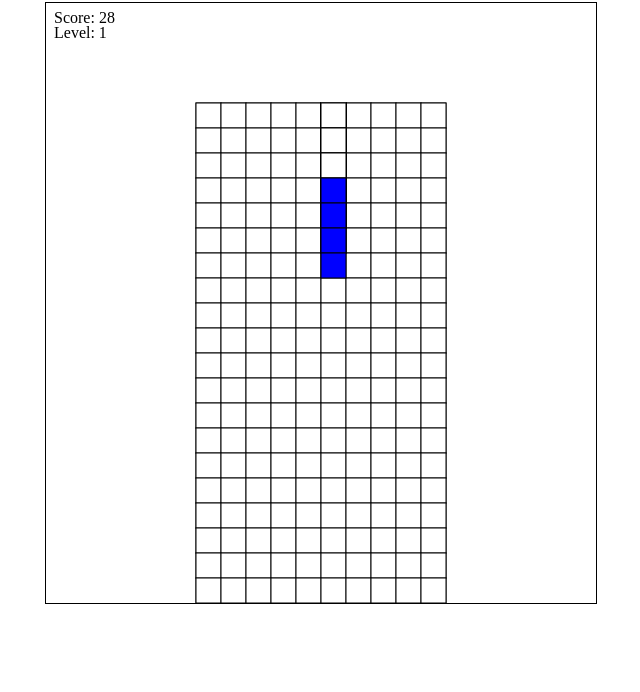
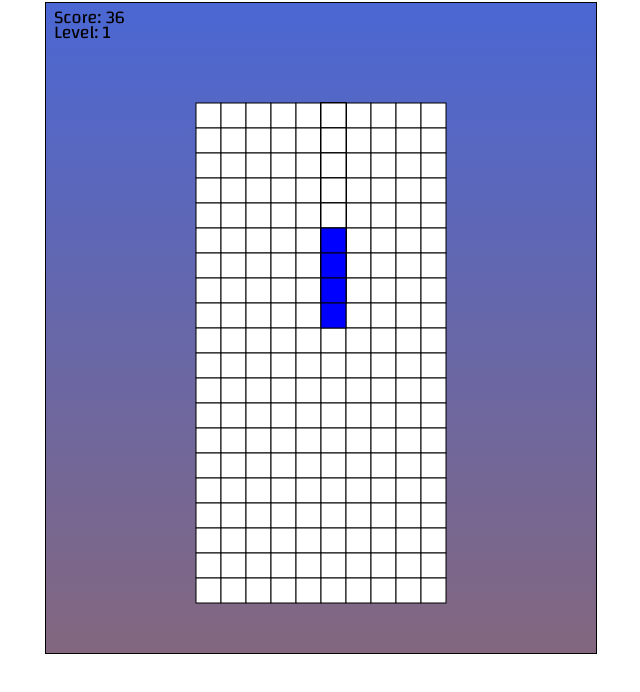
Before and after one commit to JeffChoJC/Tetris, a website built with webpack: page index.html in a window 1280 px wide. Shown: the whole page, without its empty margins (319-959 px from the left). Built offline with nearby package versions, Linux system fonts and the light colour scheme; a web font is replaced by a local one.

Commit message:
Added styling

```diff
--- /dev/null
+++ b/assets/stylesheets/reset.css
@@ -0,0 +1,137 @@
+/* http://meyerweb.com/eric/tools/css/reset/
+   v2.0 | 20110126
+   License: none (public domain)
+*/
+
+html,
+body,
+div,
+span,
+applet,
+object,
+iframe,
+h1,
+h2,
+h3,
+h4,
+h5,
+h6,
+p,
+blockquote,
+pre,
+a,
+abbr,
+acronym,
+address,
+big,
+cite,
+code,
+del,
+dfn,
+em,
+img,
+ins,
+kbd,
+q,
+s,
+samp,
+small,
+strike,
+strong,
+sub,
+sup,
+tt,
+var,
+b,
+u,
+i,
+center,
+dl,
+dt,
+dd,
+ul,
+li,
+fieldset,
+form,
+label,
+legend,
+table,
+caption,
+tbody,
+tfoot,
+thead,
+tr,
+th,
+td,
+article,
+aside,
+canvas,
+details,
+embed,
+figure,
+figcaption,
+footer,
+header,
+hgroup,
+menu,
+nav,
+output,
+ruby,
+section,
+summary,
+time,
+mark,
+audio,
+video {
+  margin: 0;
+  padding: 0;
+  border: 0;
+  font: inherit;
+  vertical-align: baseline;
+  text-decoration: none;
+}
+/* HTML5 display-role reset for older browsers */
+article,
+aside,
+details,
+figcaption,
+figure,
+footer,
+header,
+hgroup,
+menu,
+nav,
+section {
+  display: block;
+}
+body {
+  line-height: 1;
+}
+ul {
+  list-style: none;
+}
+blockquote,
+q {
+  quotes: none;
+}
+blockquote:before,
+blockquote:after,
+q:before,
+q:after {
+  content: "";
+  content: none;
+}
+table {
+  border-collapse: collapse;
+  border-spacing: 0;
+}
+
+a {
+  color: white;
+  border-bottom: 1px solid white;
+  padding-bottom: 1px;
+}
+
+*:focus {
+  outline: none;
+}
--- a/index.html
+++ b/index.html
@@ -4,6 +4,8 @@
 <head>
     <meta charset="utf-8" />
     <title>Tetris by Jeffrey</title>
+    <link rel="stylesheet" href="./assets/stylesheets/reset.css">
+    <link href="https://fonts.googleapis.com/css?family=Changa|Saira+Semi+Condensed&display=swap" rel="stylesheet">
     <script src="./src/bundle.js"></script>
     <style>
         * {
@@ -11,8 +13,8 @@
             margin: 0;
         }
 
-        canvas {
-            background: white;
+        #canvas {
+            background: linear-gradient(rgba(30, 65, 200, 0.8),rgba(100, 65, 95, 0.8));
             display: block;
             margin: 0 auto;
             margin-top: 2px;
@@ -22,7 +24,8 @@
 </head>
 
 <body>
-    <canvas id="canvas" width="550" height="600"></canvas>
+    <h1></h1>
+    <canvas id="canvas" width="550" height="650"></canvas>
     <script src="./src/main.js"></script>
 </body>
 
--- a/src/board.js
+++ b/src/board.js
@@ -1,4 +1,4 @@
-import { drawSquare, drawScore, drawLevel } from './util';
+import { drawSquare } from './util';
 import Tetromino from './tetrominos/tetromino';
 import Scoreboard from './scoreboard';
 
@@ -19,14 +19,10 @@ class Board {
 
         this.scoreboard = new Scoreboard(this, ctx);
 
-        this.draw(ctx);
-        drawScore(this.scoreboard.currentScore, "black", ctx);
-        drawLevel(this.scoreboard.level, "black", ctx);
-
         this.history = [0, 1, 2, 3, 4, 5, 6];
         this.shuffle();
         this.generateTetromino(ctx);
-        this.speed = setInterval(() => this.drop(ctx), 1000);
+        this.speed = setInterval(() => this.drop(ctx), 820);
         document.addEventListener("keydown", e => this.control(e, ctx));
     }
 
@@ -129,7 +125,6 @@ class Board {
 
     isGameOver() {
         for (let c = 0; c < this.column; c++) {
-            debugger
             if (this.grid[0][c] !== "white") {
                 alert("Game Over");
                 clearInterval(this.speed);
--- a/src/game.js
+++ b/src/game.js
@@ -18,7 +18,7 @@ class Game {
             alert('Game is paused. Press OK and any key to resume.');
             this.paused = true;
         } else if (this.paused === true) {
-            const interval = 1100 - (this.board.scoreboard.level * 100);
+            const interval = 900 - (this.board.scoreboard.level * 80);
             this.board.speed = setInterval(() => this.board.drop(ctx), interval);
             this.paused = false;
         }
--- a/src/main.js
+++ b/src/main.js
@@ -3,5 +3,6 @@ import Game from './game';
 document.addEventListener("DOMContentLoaded", () => {
     const canvas = document.getElementById("canvas");
     const ctx = canvas.getContext("2d");
+    ctx.font = '18px Changa';
     const game = new Game(ctx);
 })
--- a/src/scoreboard.js
+++ b/src/scoreboard.js
@@ -12,14 +12,14 @@ class Scoreboard {
     addScore(points, ctx) {
         this.currentScore += points;
         this.levelUp(ctx);
-        drawScore(this.currentScore, "black", ctx);
-        drawLevel(this.level, "black", ctx);
+        drawScore(this.currentScore, ctx);
+        drawLevel(this.level, ctx);
     }
 
     levelUp(ctx) {
         if ((this.currentScore > (this.level * 2000)) && this.level < 10) {
             this.level++;
-            this.interval -= 100;
+            this.interval -= 80;
             clearInterval(this.board.speed);
             this.board.speed = setInterval(() => this.board.drop(ctx), this.interval);
         }
--- a/src/tetrominos/t.js
+++ b/src/tetrominos/t.js
@@ -2,6 +2,18 @@ class T {
     constructor() {
         this.color = 'pink';
         this.rotations = [
+            [
+                [0, 0, 0],
+                [0, 0, 0],
+                [1, 1, 1],
+                [0, 1, 0]
+            ],
+            [
+                [0, 0, 0],
+                [0, 1, 0],
+                [1, 1, 0],
+                [0, 1, 0]
+            ],
             [
                 [0, 0, 0],
                 [0, 1, 0],
@@ -13,18 +25,6 @@ class T {
                 [0, 1, 0],
                 [0, 1, 1],
                 [0, 1, 0]
-            ],
-            [
-                [0, 0, 0],
-                [0, 0, 0],
-                [1, 1, 1],
-                [0, 1, 0]
-            ],
-            [
-                [0, 0, 0],
-                [0, 1, 0],
-                [1, 1, 0],
-                [0, 1, 0]
             ]
         ]
 
--- a/src/tetrominos/tetromino.js
+++ b/src/tetrominos/tetromino.js
@@ -57,9 +57,7 @@ class Tetromino {
     undraw(ctx) {
         for (let r = 0; r < this.currentTetromino.length; r++) {
             for (let c = 0; c < this.currentTetromino[r].length; c++) {
-                if (this.currentTetromino[r][c] && this.y + r < this.offsetY) {
-                    eraseSquare(this.x + c + this.offsetX, this.y + r, "white", ctx);
-                } else if (this.currentTetromino[r][c]) {
+                if (this.currentTetromino[r][c] && this.y + r >= this.offsetY) {
                     drawSquare(this.x + c + this.offsetX, this.y + r, "white", ctx);
                 }
             }
--- a/src/util.js
+++ b/src/util.js
@@ -7,23 +7,15 @@ export const drawSquare = (x, y, color, ctx) => {
     ctx.strokeRect(x * square, y * square, square, square);
 }
 
-export const eraseSquare = (x, y, color, ctx) => {
-    const square = 25;
-
-    ctx.fillStyle = color;
-    ctx.fillRect(x * square, y * square, square, square);
-}
-
-export const drawScore = (score, color, ctx) => {
+export const drawScore = (score, ctx) => {
+    debugger
     ctx.clearRect(0, 0, 120, 100);
-    ctx.font = "16px Times New Roman";
-    ctx.fillStyle = color;
+    ctx.fillStyle = "black";
     ctx.fillText("Score: " + score, 8, 20);
 }
 
-export const drawLevel = (level, color, ctx) => {
+export const drawLevel = (level, ctx) => {
     ctx.clearRect(8, 30, 100, 100);
-    ctx.font = "16px Times New Roman";
-    ctx.fillStyle = color;
+    ctx.fillStyle = "black";
     ctx.fillText("Level: " + level, 8, 35);
 }
```
Also changed, not shown: src/bundle.js (+8 -8 lines).
